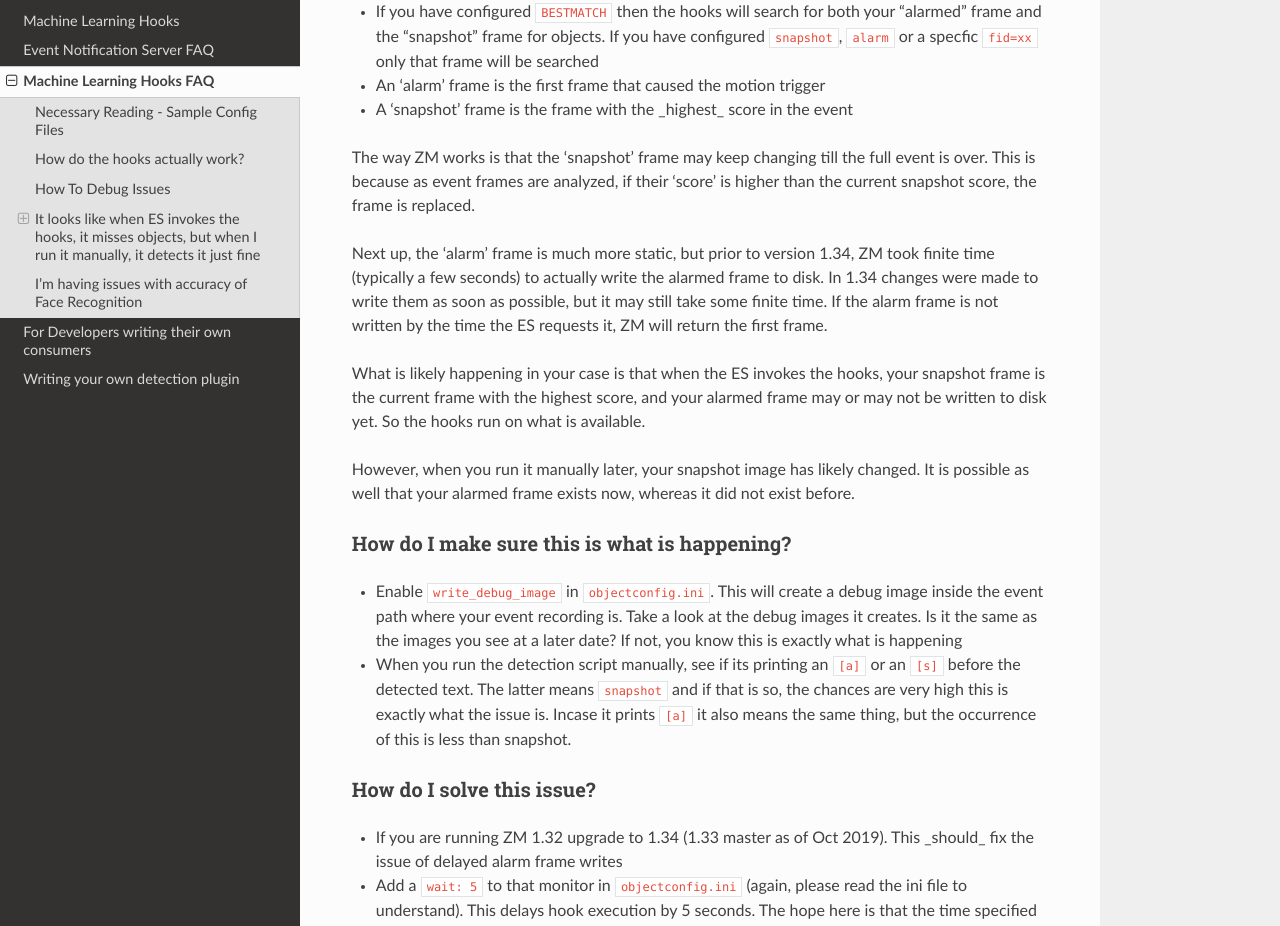
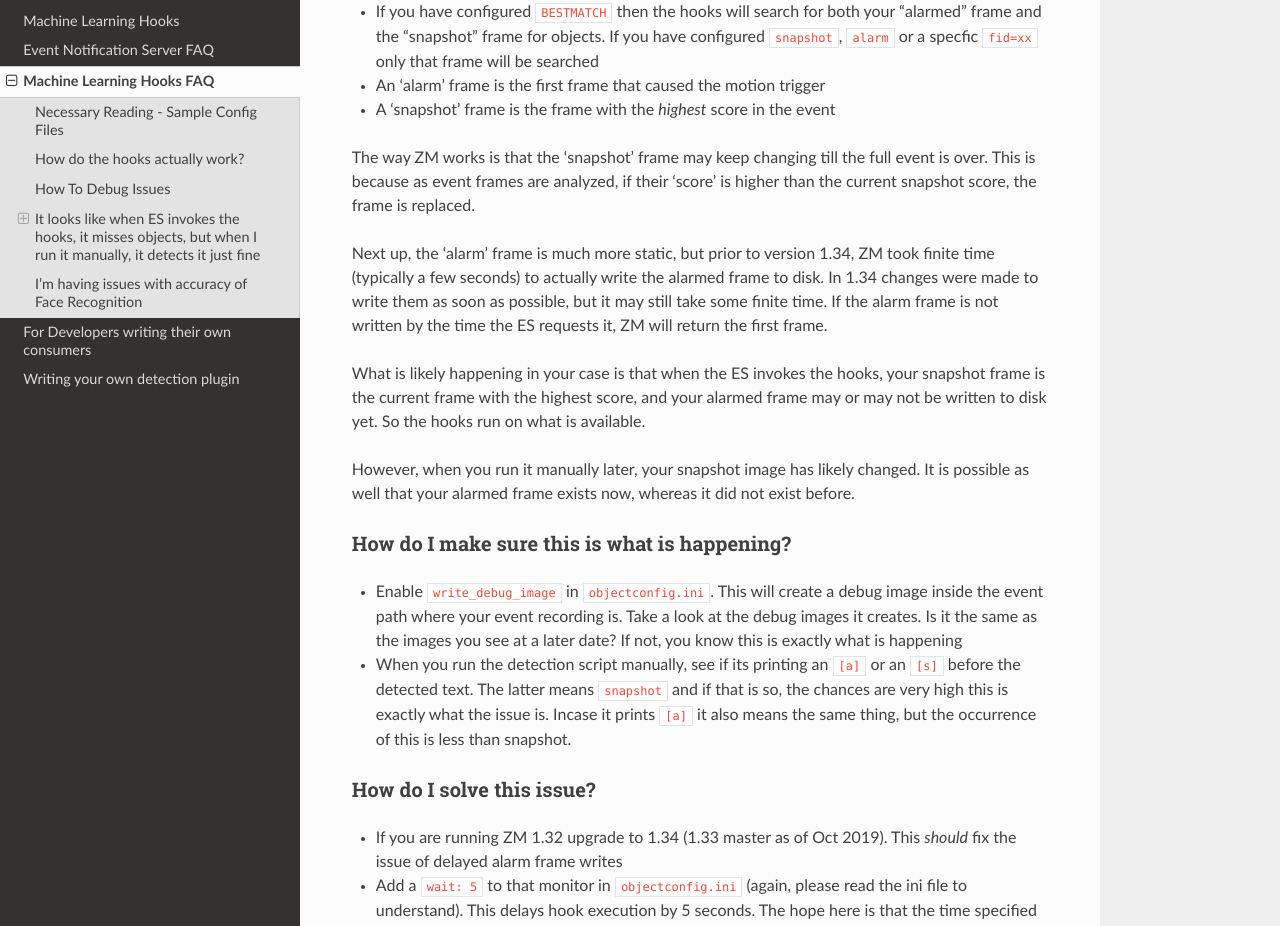
Before and after one commit to ZoneMinder/zmeventnotification, a Sphinx documentation site: the page built from docs/guides/hooks_faq.rst, in a window 1280 px wide and 1400 px high, scrolled down 719 px. Shown: the part 158-1084 px from the top of the window. Built offline with Sphinx 7.4.7 and the Read the Docs theme 2.0.0, drawn with Linux system fonts in a browser that asks for light colours.

Commit message:
italics fix

```diff
--- a/docs/guides/hooks_faq.rst
+++ b/docs/guides/hooks_faq.rst
@@ -27,7 +27,7 @@ This is a very common situation. Here is what is likely happening:
 * If you have configured ``BESTMATCH`` then the hooks will search for both your "alarmed" frame and the "snapshot" frame for objects. If you have configured ``snapshot``, ``alarm`` or a specfic ``fid=xx`` only that frame will be searched
 
 * An 'alarm' frame is the first frame that caused the motion trigger
-* A 'snapshot' frame is the frame with the _highest_ score in the event
+* A 'snapshot' frame is the frame with the *highest* score in the event
 
 The way ZM works is that the 'snapshot' frame may keep changing till the full event is over. This is because as event frames are analyzed, if their 'score' is higher than the current snapshot score, the frame is replaced.
 
@@ -44,7 +44,7 @@ How do I make sure this is what is happening?
 
 How do I solve this issue?
 ~~~~~~~~~~~~~~~~~~~~~~~~~~
-- If you are running ZM 1.32 upgrade to 1.34 (1.33 master as of Oct 2019). This _should_ fix the issue of delayed alarm frame writes
+- If you are running ZM 1.32 upgrade to 1.34 (1.33 master as of Oct 2019). This *should* fix the issue of delayed alarm frame writes
 - Add a ``wait: 5`` to that monitor in ``objectconfig.ini`` (again, please read the ini file to understand). This delays hook execution by 5 seconds. The hope here is that the time specified is sufficient for the alarmed frame and the right snapshot to be written to disk
 - Fix your zone triggers. This is really the right way. If you use object detection, re-look at how your zone triggers to be able to capture the object of interest as soon as possible. If you do that, chances are high that by the time the script runs, the image containing the object will be written to disk.
 
```
